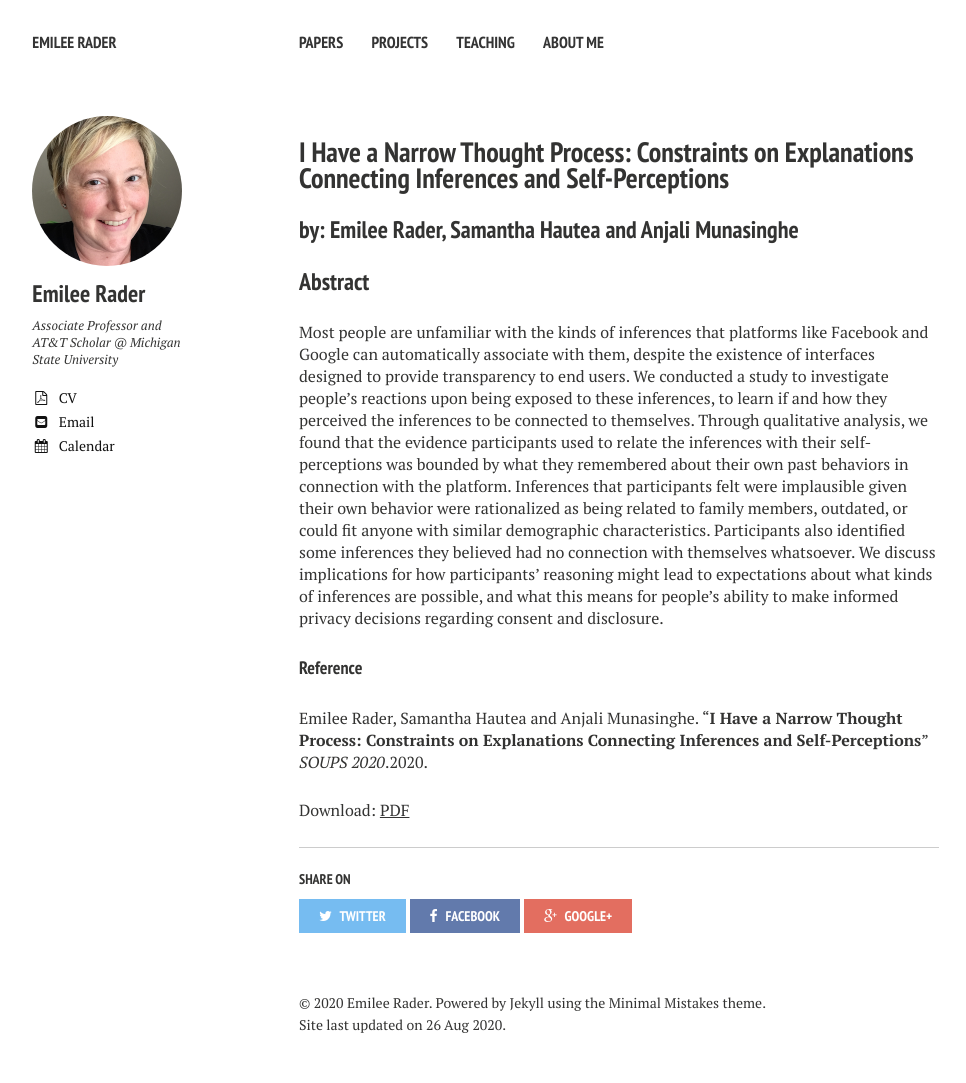
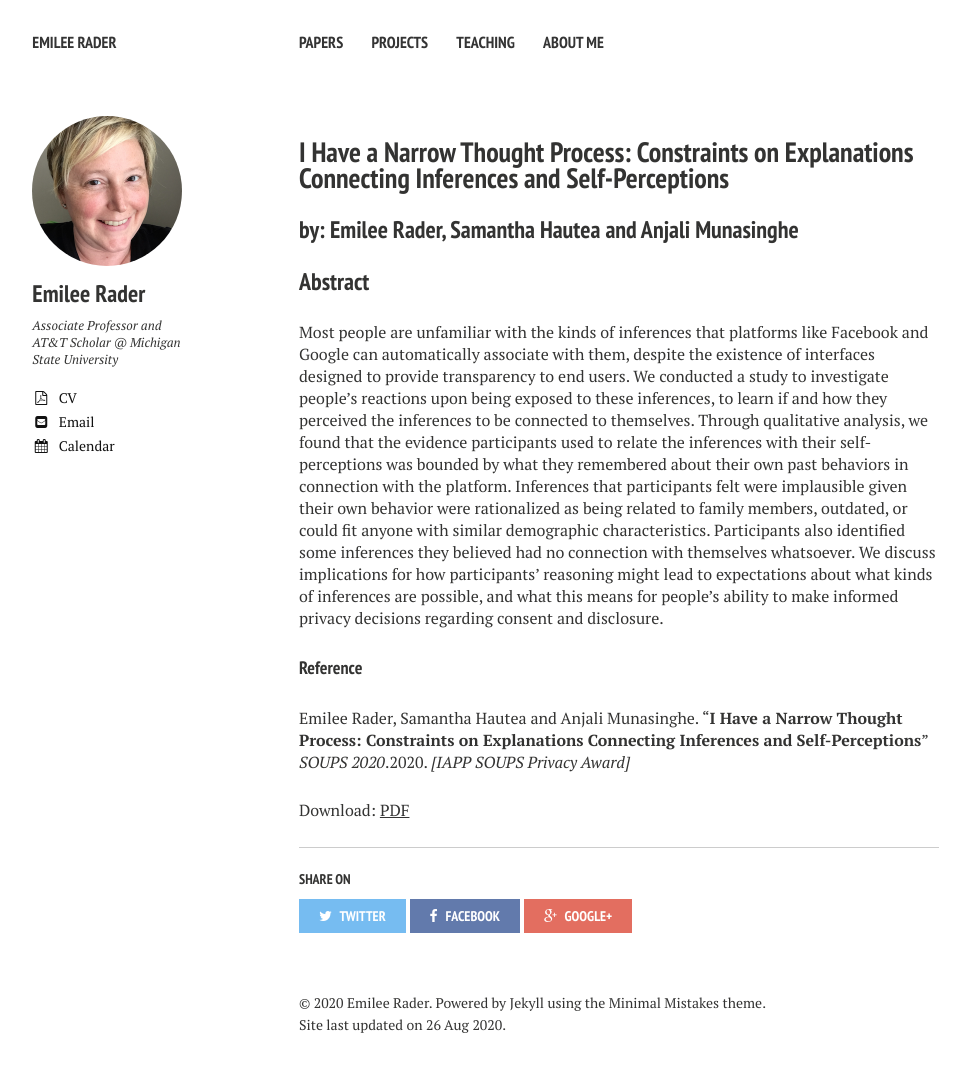
Before and after one commit to bierdoctor/bierdoctor.github.io, a Jekyll site: the page built from _posts/2020-05-22-ad-inferences-soups2020.md, in a window 1280 px wide. Shown: the whole page, without its empty margins (21-987 px from the left). Built offline with Jekyll 4.4.1, drawn with Linux system fonts in a browser that asks for light colours; nearby versions of some CDN libraries.

Commit message:
add links to SOUPS web page for paper and poster

```diff
--- a/_posts/2020-05-22-ad-inferences-soups2020.md
+++ b/_posts/2020-05-22-ad-inferences-soups2020.md
@@ -9,11 +9,9 @@
 abstract: yes
 conference: SOUPS 2020
 file: "inferences_SOUPS_2020_final.pdf"
+link: "https://www.usenix.org/conference/soups2020/presentation/rader"
+award: "IAPP SOUPS Privacy Award"
 ---
 
 
 Most people are unfamiliar with the kinds of inferences that platforms like Facebook and Google can automatically associate with them, despite the existence of interfaces designed to provide transparency to end users. We conducted a study to investigate people's reactions upon being exposed to these inferences, to learn if and how they perceived the inferences to be connected to themselves. Through qualitative analysis, we found that the evidence participants used to relate the inferences with their self-perceptions was bounded by what they remembered about their own past behaviors in connection with the platform. Inferences that participants felt were implausible given their own behavior were rationalized as being related to family members, outdated, or could fit anyone with similar demographic characteristics. Participants also identified some inferences they believed had no connection with themselves whatsoever. We discuss implications for how participants' reasoning might lead to expectations about what kinds of inferences are possible, and what this means for people's ability to make informed privacy decisions regarding consent and disclosure.
-
-<!--
-link: "https://www.usenix.org/conference/soups2016/technical-sessions/presentation/wash"
--->
```
Also changed, not shown: _posts/2020-08-10-soups-privacy-speculation.md (+1 -0 lines).
